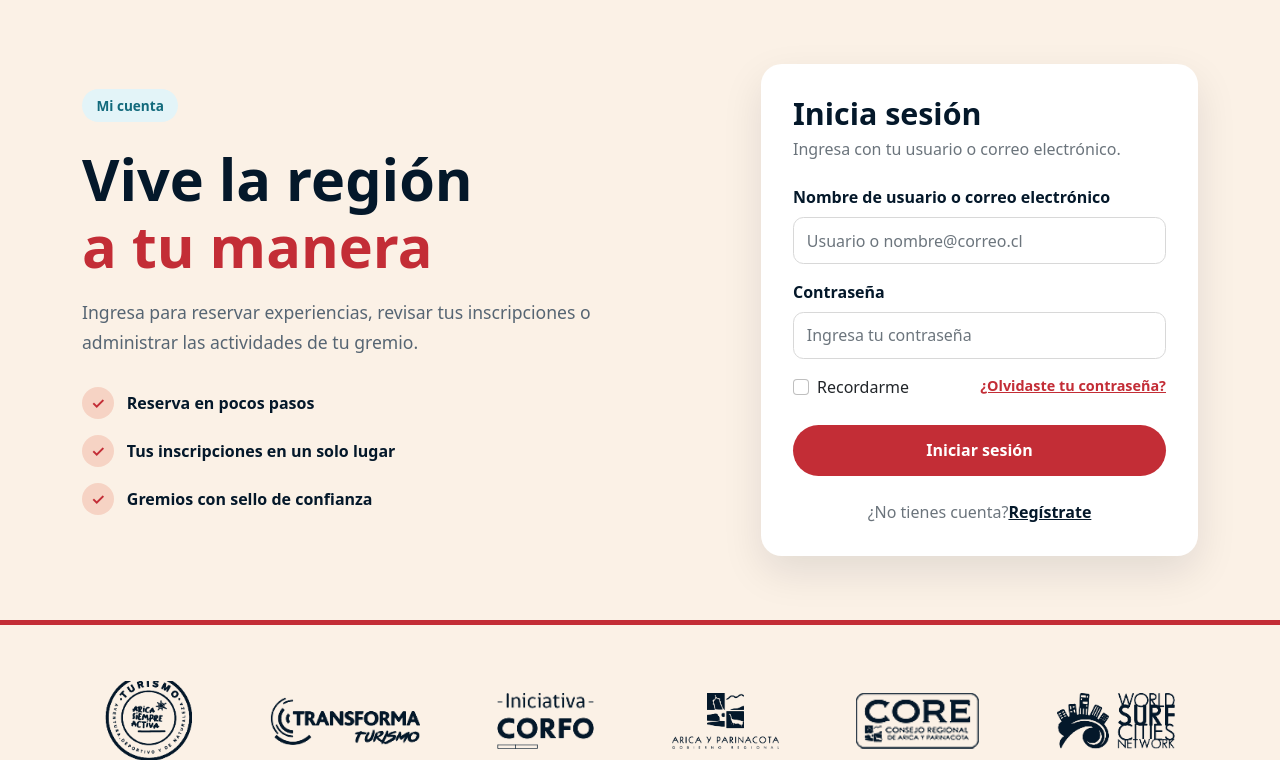
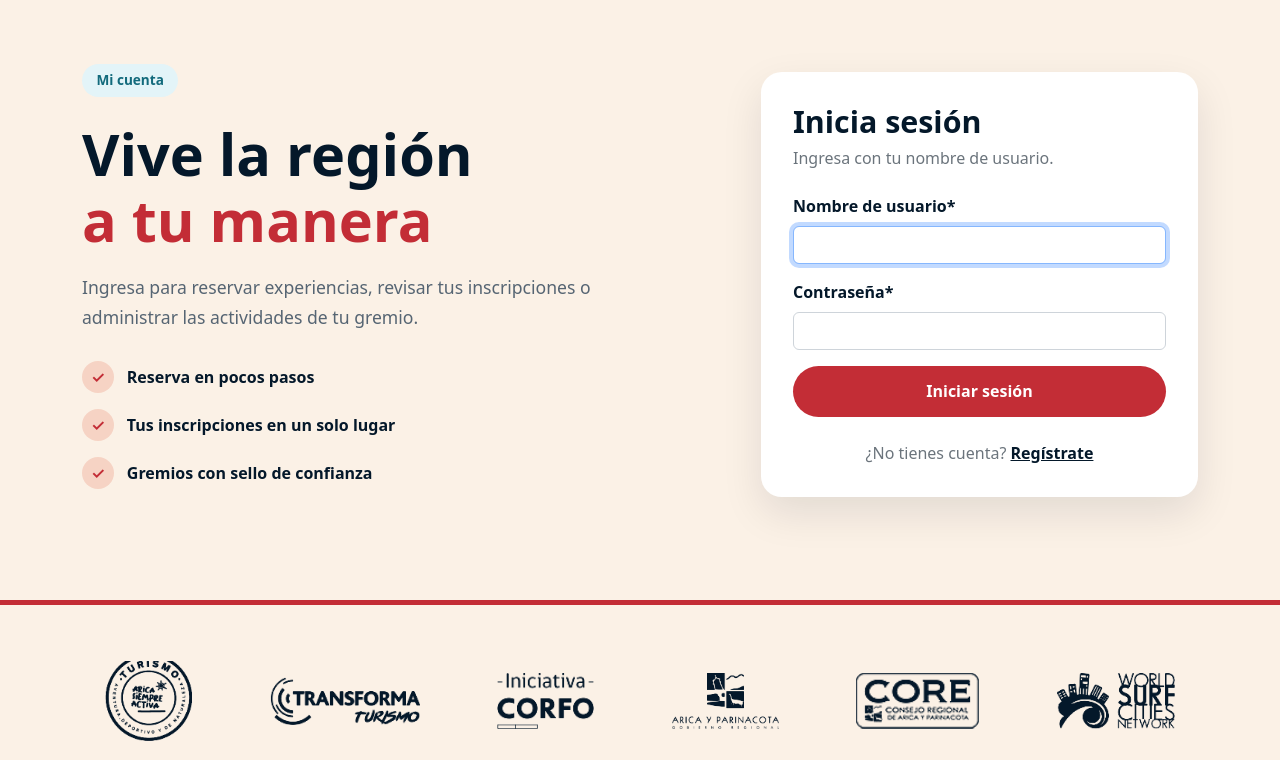
Before and after one commit to Matias-Lillo78/Plataforma-Web-AricaSiempreActiva-EV3, a Django app: page /cuenta/login/ in a window 1280 px wide. Shown: the part 87-847 px from the top of the page. Run offline with Django 5.2, Linux system fonts and the light colour scheme; parts of the project's set-up code (start-up, migrations or seed data) failed here and were passed over; some libraries are stand-ins or nearby versions.

Commit message:
feat(registro): pagina de inicio de sesion mas simple y con avisos cuando hay errores

```diff
--- a/registro/templates/registro/login.html
+++ b/registro/templates/registro/login.html
@@ -1,5 +1,7 @@
 {% extends 'sitio/base.html' %}
 {% load static %}
+{% load crispy_forms_tags %}
+
 {% block content %}
 <section class="cuenta-seccion">
     <div class="container">
@@ -26,43 +28,15 @@
                 <div class="cuenta-card">
 
                     <h2>Inicia sesión</h2>
-                    <p>Ingresa con tu usuario o correo electrónico.</p>
-
-                    {% if messages %}
-                        {% for message in messages %}
-                            <div class="alert alert-danger">
-                                {{ message }}
-                            </div>
-                        {% endfor %}
-                    {% endif %}
+                    <p>Ingresa con tu nombre de usuario.</p>
 
                     <form method="POST">
                         {% csrf_token %}
-
-                        <div class="mb-3">
-                            <label for="username" class="form-label">Nombre de usuario o correo electrónico</label>
-
-                            <input type="text" class="form-control cuenta-input" id="username" name="username" placeholder="Usuario o nombre@correo.cl" required>
-                        </div>
-
-                        <div class="mb-3">
-                            <label for="password" class="form-label">Contraseña</label>
-
-                            <input type="password" class="form-control cuenta-input" id="password" name="password" placeholder="Ingresa tu contraseña"required>
-                        </div>
-
-                        <div class="d-flex justify-content-between mb-4">
-                            <div class="form-check"><input class="form-check-input" type="checkbox" id="recordarme">
-                                <label class="form-check-label" for="recordarme">Recordarme</label>
-                            </div>
-
-                            <a href="#" class="cuenta-enlace">¿Olvidaste tu contraseña?</a>
-                        </div>
-
-                        <button type="submit" class="btn-cuenta">Iniciar sesión</button>
+                        {{ form|crispy }}
+                        <button type="submit" class="btn-cuenta mt-3">Iniciar sesión</button>
                     </form>
 
-                    <p class="cuenta-pie">¿No tienes cuenta?<a href="{% url 'registrar' %}">Regístrate</a></p>
+                    <p class="cuenta-pie">¿No tienes cuenta? <a href="{% url 'registrar' %}">Regístrate</a></p>
 
                 </div>
             </div>
```
